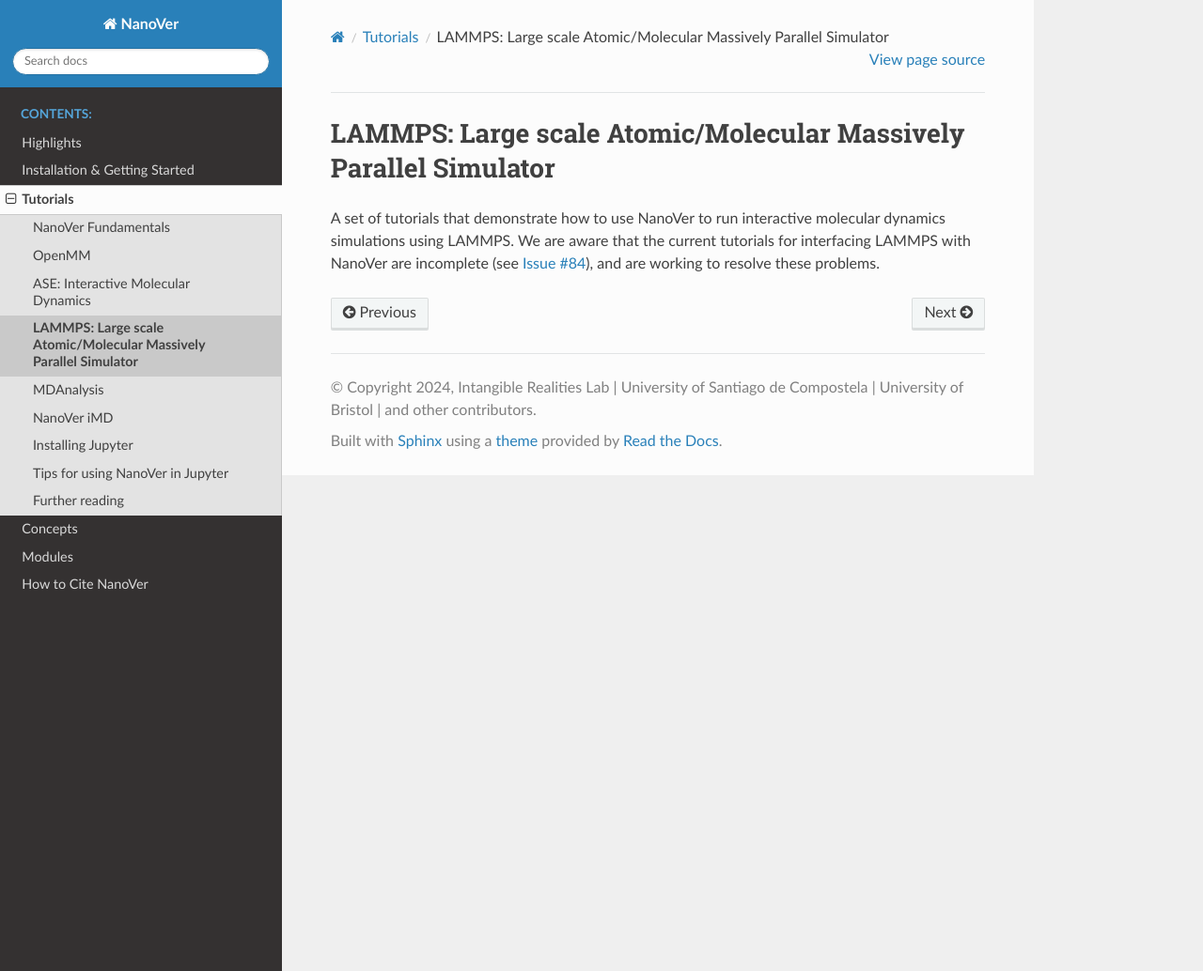
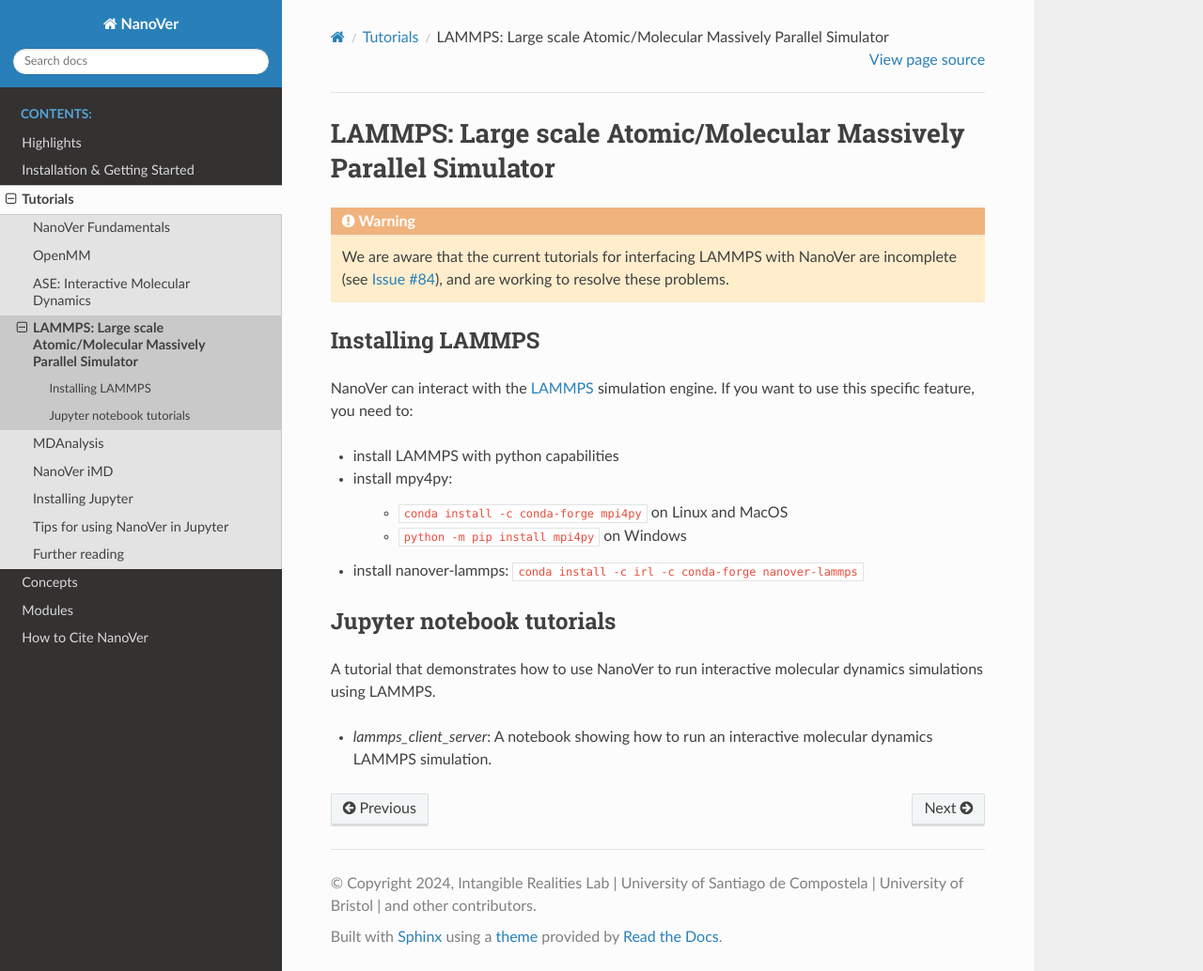
Before and after one commit to IRL2/nanover-docs, a Sphinx documentation site: the page built from source/tutorials/lammps.rst, in a window 1280 px wide and 1034 px high. Shown: the whole window at 94% size. Built offline with Sphinx 7.4.7 and the Read the Docs theme 2.0.0, drawn with Linux system fonts in a browser that asks for light colours; pages that are not in the unit, such as notebooks, are missing from menus; the version number could not be read and is left out.

Commit message:
Move LAMMPS installation to tutorial page & highlight warning (#93)
Moved installation for LAMMPS with NanoVer to the LAMMPS tutorial page. Highlighted the warning that we do not currently support this feature.

```diff
--- a/source/tutorials/lammps.rst
+++ b/source/tutorials/lammps.rst
@@ -2,8 +2,32 @@
 LAMMPS: Large scale Atomic/Molecular Massively Parallel Simulator
 =================================================================
 
-A set of tutorials that demonstrate how to use NanoVer to run interactive molecular
-dynamics simulations using LAMMPS. We are aware that the current tutorials for
-interfacing LAMMPS with NanoVer are incomplete
-(see `Issue #84 <https://github.com/IRL2/nanover-protocol/issues/184>`_), and are
-working to resolve these problems.
+.. warning::
+
+    We are aware that the current tutorials for
+    interfacing LAMMPS with NanoVer are incomplete
+    (see `Issue #84 <https://github.com/IRL2/nanover-protocol/issues/184>`_), and are
+    working to resolve these problems.
+
+Installing LAMMPS
+#################
+
+NanoVer can interact with the `LAMMPS <https://lammps.sandia.gov/>`_ simulation engine.
+If you want to use this specific feature, you need to:
+
+* install LAMMPS with python capabilities
+* install mpy4py:
+
+            * ``conda install -c conda-forge mpi4py`` on Linux and MacOS
+            * ``python -m pip install mpi4py`` on Windows
+
+* install nanover-lammps: ``conda install -c irl -c conda-forge nanover-lammps``
+
+
+Jupyter notebook tutorials
+##########################
+
+A tutorial that demonstrates how to use NanoVer to run interactive molecular
+dynamics simulations using LAMMPS.
+
+* `lammps_client_server`: A notebook showing how to run an interactive molecular dynamics LAMMPS simulation.
```
Also changed, not shown: source/installation.rst (+0 -15 lines).
